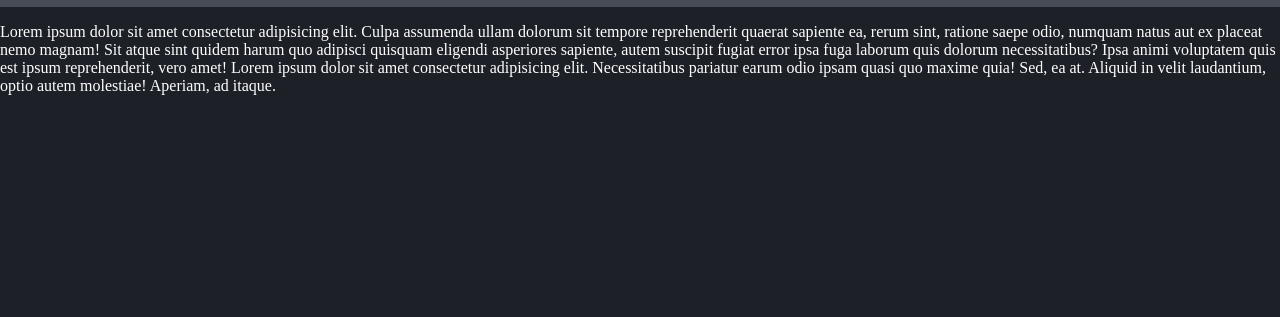
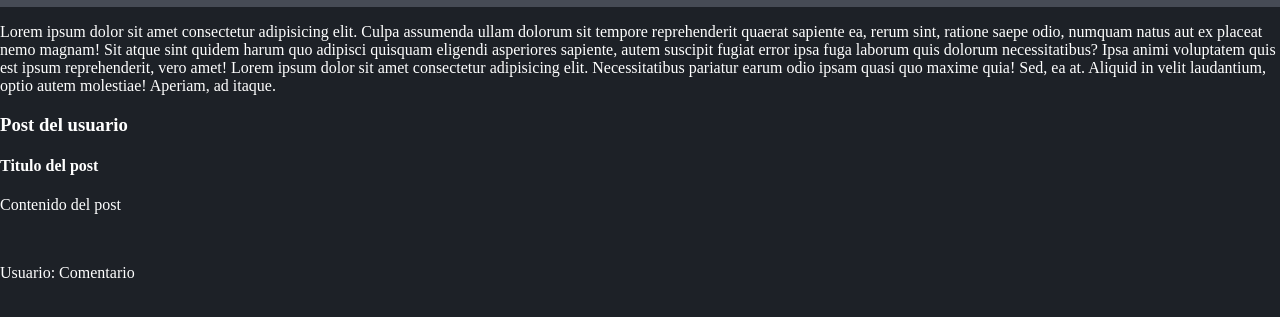
Before and after one commit to zWilliam13/prueba, a plain HTML site: page index.html in a window 1280 px wide. Shown: the part 63-380 px from the top of the page. Drawn offline with Linux system fonts and the light colour scheme; a web font is replaced by a local one.

Commit message:
add post html

```diff
--- a/index.html
+++ b/index.html
@@ -25,6 +25,15 @@
         Lorem ipsum dolor sit amet consectetur adipisicing elit. Necessitatibus pariatur earum odio ipsam quasi quo
         maxime quia! Sed, ea at. Aliquid in velit laudantium, optio autem molestiae! Aperiam, ad itaque.
     </p>
+    <div class="container" id="content">
+        <h3>Post del usuario</h3>
+        <div class="post">
+            <h4>Titulo del post</h4>
+            <p>Contenido del post</p>
+            <br>
+            <p><span>Usuario:   </span> Comentario</p>
+        </div>
+    </div>
     </div>
     <div>
 </body>
```
